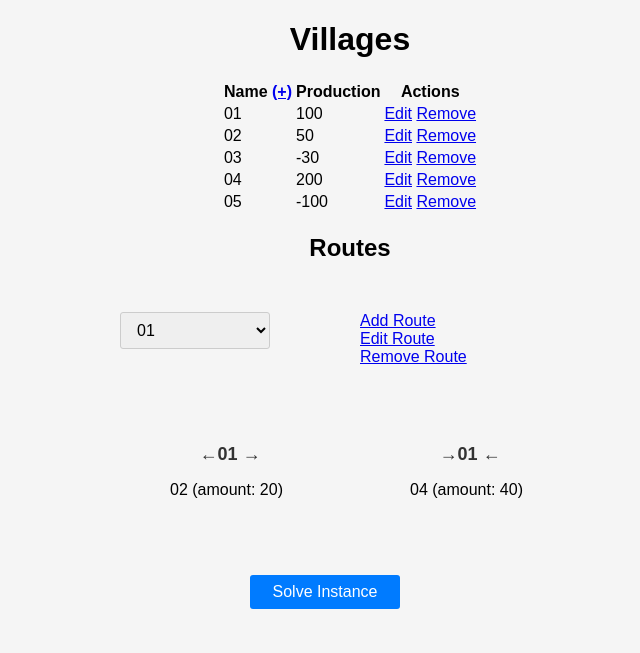
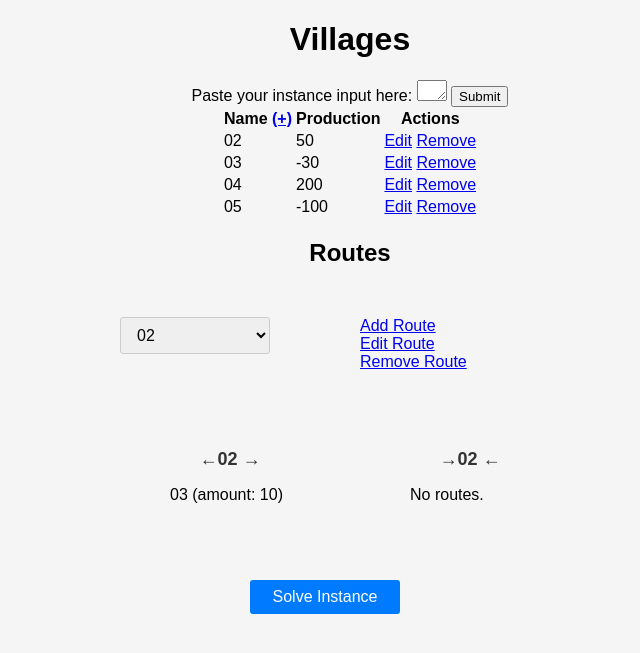
Before and after one commit to gabrielbuffet/game_assistant, a Flask app: page / in a window 1280 px wide. Shown: the top 653 px of the page, without its empty margins (290-930 px from the left). Run offline with Flask 3, Linux system fonts and the light colour scheme.

Commit message:
html changes for pasting

```diff
--- a/game_assistant/templates/index.html
+++ b/game_assistant/templates/index.html
@@ -5,6 +5,11 @@
 {% if not villages %}
 <p>No villages yet! <a href="{{ url_for('add_village') }}">Add Village</a></p>
 {% else %}
+<form method="POST" action="{{ url_for('paste') }}">
+    <label for="instance_data">Paste your instance input here:</label>
+    <textarea id="instance_data" name="instance_data" rows="1" cols="1"></textarea>
+    <input type="submit" value="Submit">
+</form>
 <table>
     <tr>
         <th>Name <a href="{{ url_for('add_village') }}">(+)</a></th>
@@ -145,6 +150,9 @@
         <button onclick="window.location.href='{{ url_for('solve_instance_route') }}'">Solve Instance</button>
     </div>
     {% if optimal_routes %}
+    <form method="POST" action="{{ url_for('set_routes_to_optimal') }}">
+        <button type="submit">Set Routes to Optimal</button>
+    </form>
     <div class="column">
         <button onclick="window.location.href='{{ url_for('graph') }}'">View Graph</button>
     </div>
```
